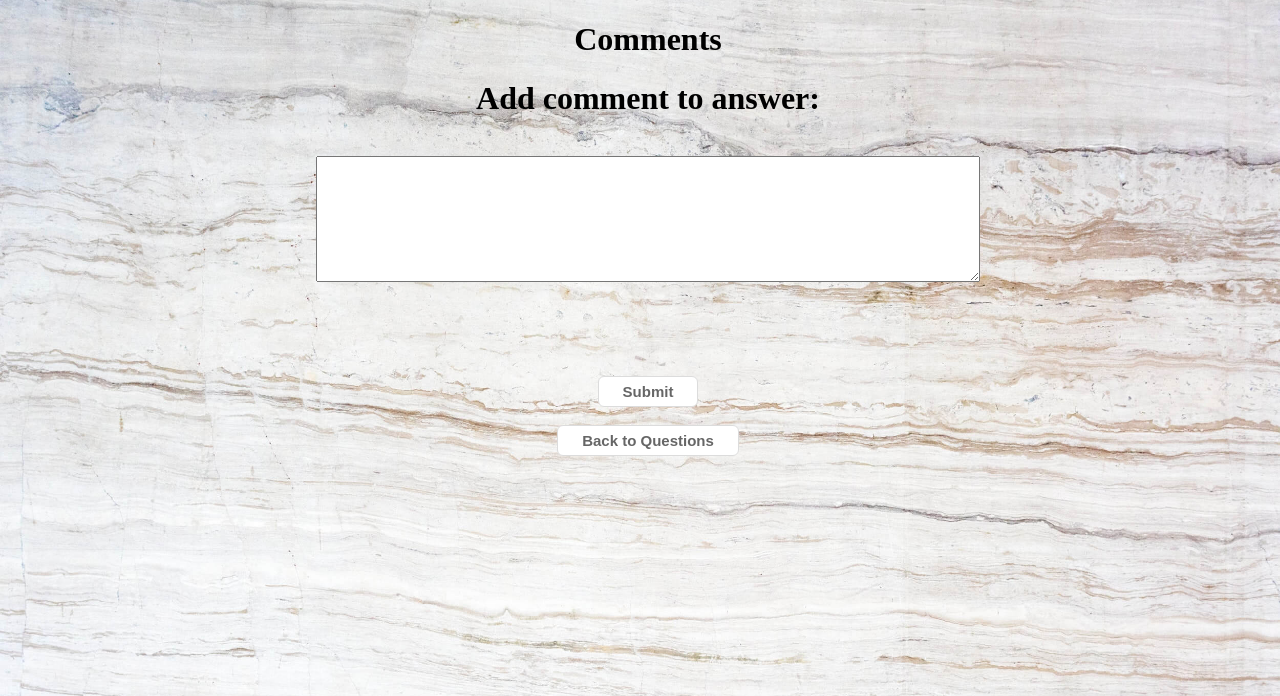
After one commit to MateMiklos/AskMate, a Flask app: template templates/answer_comments.html in a window 1280 px wide. The commit adds this page. Shown: the top 696 px of the page. Run offline with Flask 2, Linux system fonts and the light colour scheme; the template is opened without the code that fills it, so the values that code supplies are empty.

Commit message:
Clean code changes in all files, add comment to answer in progress

```diff
--- a/data_handler.py
+++ b/data_handler.py
@@ -56,17 +56,16 @@ def get_result_by_search(cursor,title):
     return result
 
 
-
 def get_next_id():
     questions = get_questions()
     id = int(questions[-1]['id']) + 1
     return id
 
+
 def get_next_question_id():
     questions = get_answers()
     question_id = int(questions[-1]['id']) + 20
     return question_id
-
 
 
 def get_next_answer_id():
@@ -75,10 +74,9 @@ def get_next_answer_id():
     return answer_id
 
 
-
-
 def get_header():
     return header
+
 
 def get_answer_header():
     return DATA_HEADER_ANSWER
@@ -89,3 +87,7 @@ def upload_file():
         f = request.files['file']
         f.save(secure_filename(f.filename))
         return 'file uploaded successfully'
+
+
+def add_comment_to_answer():
+    pass
--- a/server.py
+++ b/server.py
@@ -2,20 +2,13 @@ from flask import Flask, render_template, request, redirect, url_for
 import data_handler
 
 
-
 app = Flask(__name__)
-
-
-
-
-
 
 
 @app.route('/')
 @app.route('/list')
 def index():
     return render_template("index.html")
-
 
 
 @app.route("/search", methods=["POST"])
@@ -40,7 +33,6 @@ def ask_question():
         image=request.form.get("image")
         data_handler.insert_question_table(view_number,vote_number,title,message,image)
         return redirect('/')
-
     questions = data_handler.get_questions()
     header = data_handler.get_header()
     id = data_handler.get_next_id()
@@ -56,12 +48,10 @@ def display_question(id):
     for num in questions:
         if num["id"] == int(id):
             questionz = num
-
     for line in answers:
         if line["question_id"] == int(id):
             answers = line
     return render_template('display.html', questionz=questionz, answers=answers,header=header, answers_header=answers_header)
-
 
 
 @app.route('/question/<question_id>/new-answer', methods=['POST', 'GET'])
@@ -72,27 +62,17 @@ def add_answer(question_id):
         image=request.form["image"]
         data_handler.insert_answer_table(vote_number,question_id,message,image)
         return redirect(url_for("display_question", id=question_id))
-
-
     question_container = data_handler.get_questions()
     for num in question_container:
         if num["id"] == int(question_id):
             question_number = num
-            print(num)
     return render_template('add_answer.html', question_number=question_number, question_id=question_id)
 
 
-@app.route('/question/<id>/vote-up')
-def vote_up(id):
-    question
-    vote_counter += 1
-    return vote_counter, render_template('display.html',questions=questions, questionz=questionz, answers = answers,header=header, id=id)
-
-
-@app.route('/vote-down/<question_id>')
-def vote_down(question_id):
-    vote_counter -= 1
-    return vote_counter, redirect('question/id')
+@app.route('/answer/<id>/new-comment')
+def comment_on_answers(id):
+    answers = data_handler.get_answers()
+    return render_template('answer_comments.html', id=id, answers=answers)
 
 
 if __name__ == '__main__':
--- a/templates/add_answer.html
+++ b/templates/add_answer.html
@@ -1,6 +1,6 @@
 <!DOCTYPE html>
 <html lang="en">
-{% extends "layout.html" %}
+<link rel="stylesheet" type="text/css" href="{{ url_for('static', filename='stylesheets/style.css') }}">
     {% block head %}
         <meta charset="UTF-8">
         <title>Add Answer</title>
@@ -16,8 +16,6 @@
         <input type="text" name="image" value="img/answer.jpg" hidden>
         <br><br>
         <br><br>
-{#        <enctype = "multipart/form-data">#}
-{#        <input type = "file" name = "file"  accept="image/*"/>#}
         <br><br>
         <br>
         <input class=" button " type=submit value="Submit">
--- /dev/null
+++ b/templates/answer_comments.html
@@ -0,0 +1,40 @@
+<!DOCTYPE html>
+<html lang="en">
+<body>
+<h1>Comments</h1>
+<h3>{{ answer['message'] }}</h3>
+<div style="text-align:center;">
+    <form action="/answer/{{ id }}/new-comment" method="POST">
+        <h1><label for="answer_comments">Add comment to answer:</label></h1>
+        <br>
+        <input type="text" name="comment_id" value="{{ question_number["id"] }}" hidden>
+        <textarea id="message" name="message" rows="8" cols="80"></textarea>
+        <input type="text" name="image" value="img/answer.jpg" hidden>
+        <br><br>
+        <br><br
+        <br><br>
+        <br>
+        <input class=" button " type=submit value="Submit">
+        <br><br>
+        <a href='/question/{{ question_id }}' class="button" style="text-decoration: none">Back to Questions</a>
+    </form>
+</div>
+<table>
+<tr>
+        {% for elem in header %}
+            <th>{{ elem }}</th>
+        {% endfor %}
+    </tr>
+    {% for comment in comments %}
+        <tr>
+            <th>{{ comment['message'] }}</th>
+        </tr>
+    {% endfor %}
+</table>
+</body>
+<link rel="stylesheet" type="text/css" href="{{ url_for('static', filename='stylesheets/style.css') }}">
+<head>
+    <meta charset="UTF-8">
+    <title>Ask Mate | Answer Comments</title>
+</head>
+</html>
--- a/templates/index.html
+++ b/templates/index.html
@@ -27,7 +27,7 @@
 <footer>
     <div class="footer">
 
-        <p>Powered by CoolNAmePending</p>
+        <p>Powered by CoolNamePending</p>
     </div>
 </footer>
 {% endblock %}
```
Also changed, not shown: templates/display.html (+2 -10 lines), 1 other file.
